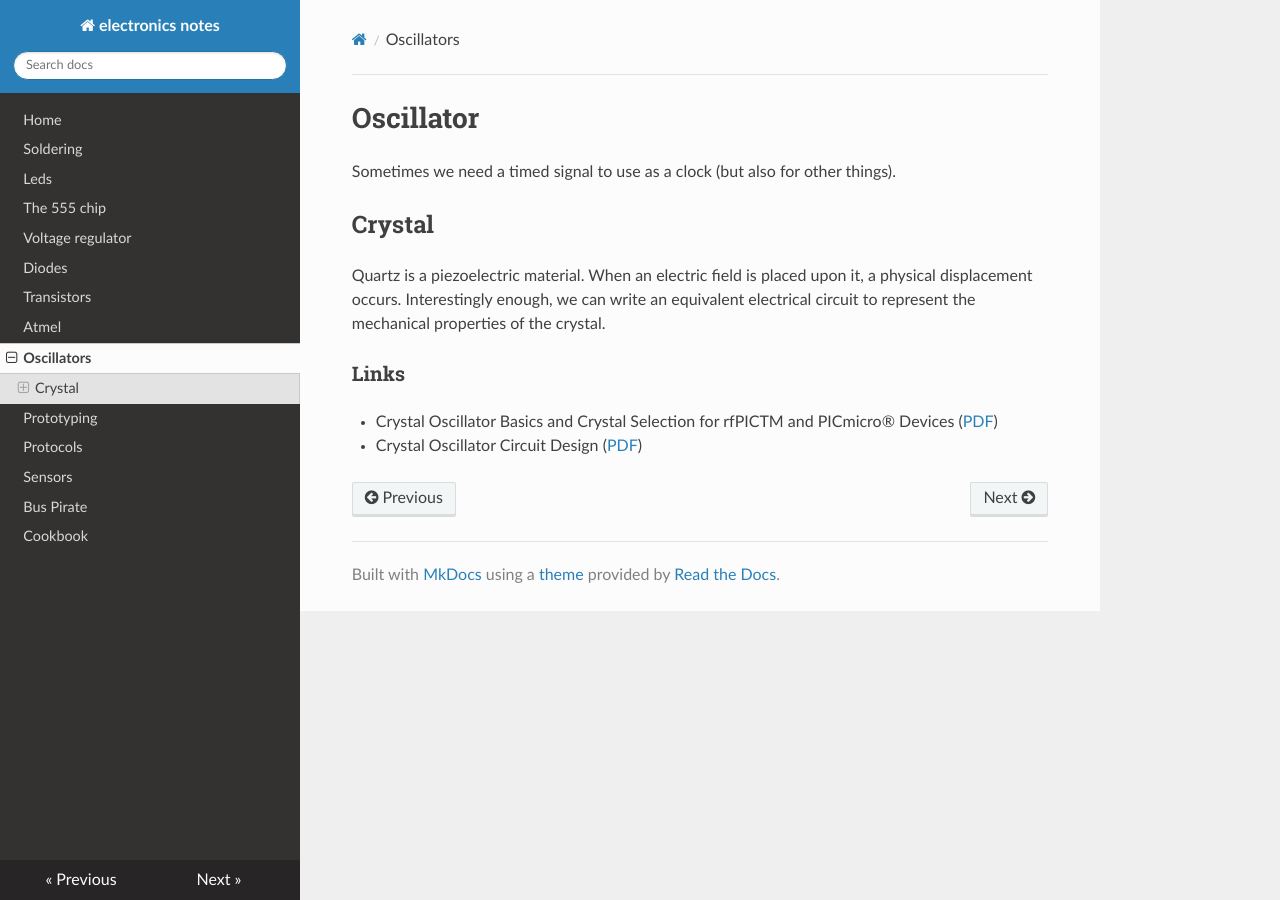
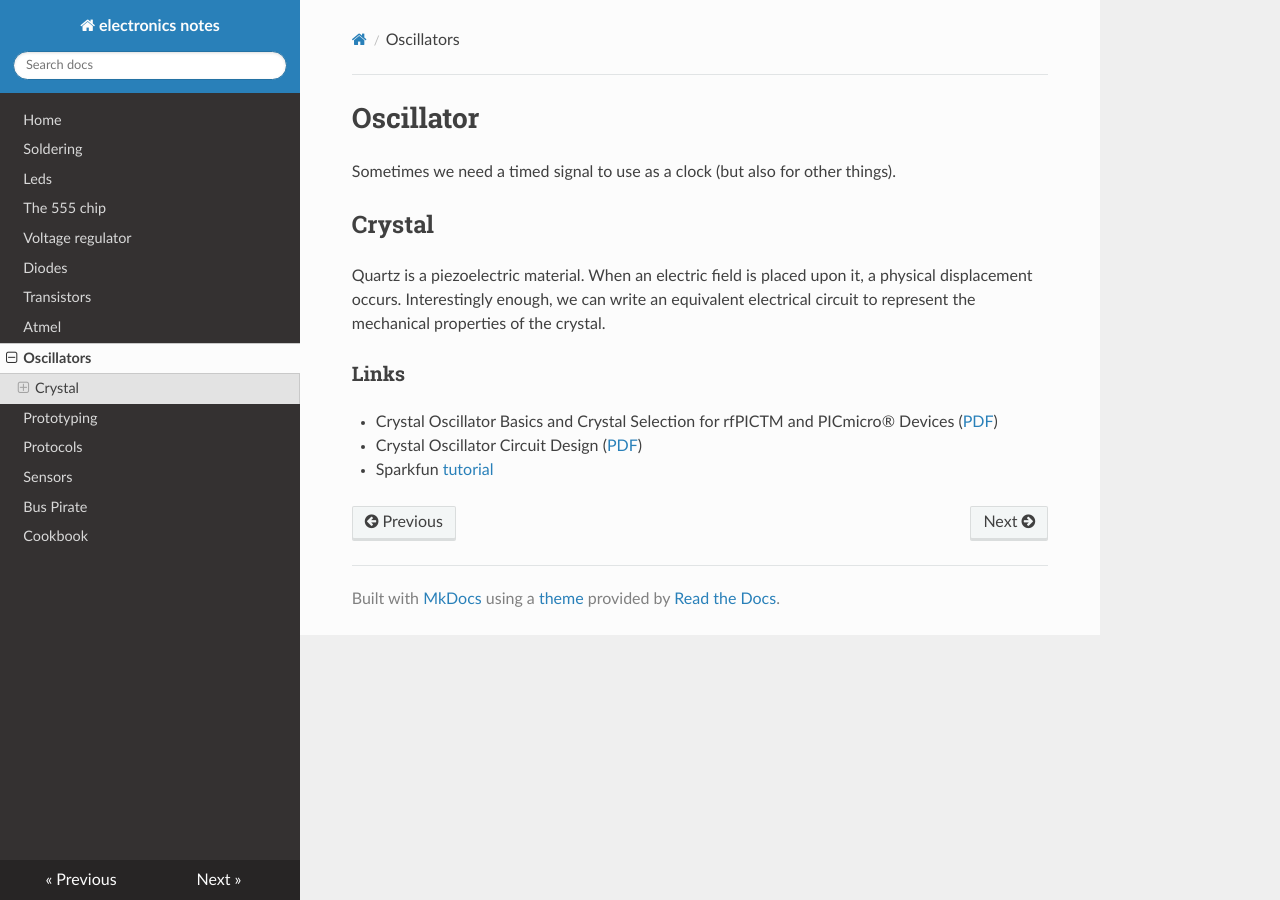
Before and after one commit to gipi/electronics-notes, an MkDocs documentation site: the page built from docs/oscillator.md, in a window 1280 px wide. Built offline with MkDocs 1.6.1, drawn with Linux system fonts in a browser that asks for light colours; nearby versions of some CDN libraries; old or Windows-style settings are respelled for this version of MkDocs.

Commit message:
Add link.

```diff
--- a/docs/oscillator.md
+++ b/docs/oscillator.md
@@ -15,3 +15,4 @@ the crystal.
 
  - Crystal Oscillator Basics and Crystal Selection for rfPICTM and PICmicro® Devices ([PDF](http://ww1.microchip.com/downloads/en/appnotes/00826a.pdf))
  - Crystal Oscillator Circuit Design ([PDF](http://www.eetkorea.com/ARTICLES/2001SEP/2001SEP06_AMD_AN.PDF))
+ - Sparkfun [tutorial](https://www.sparkfun.com/tutorials/95)
```
